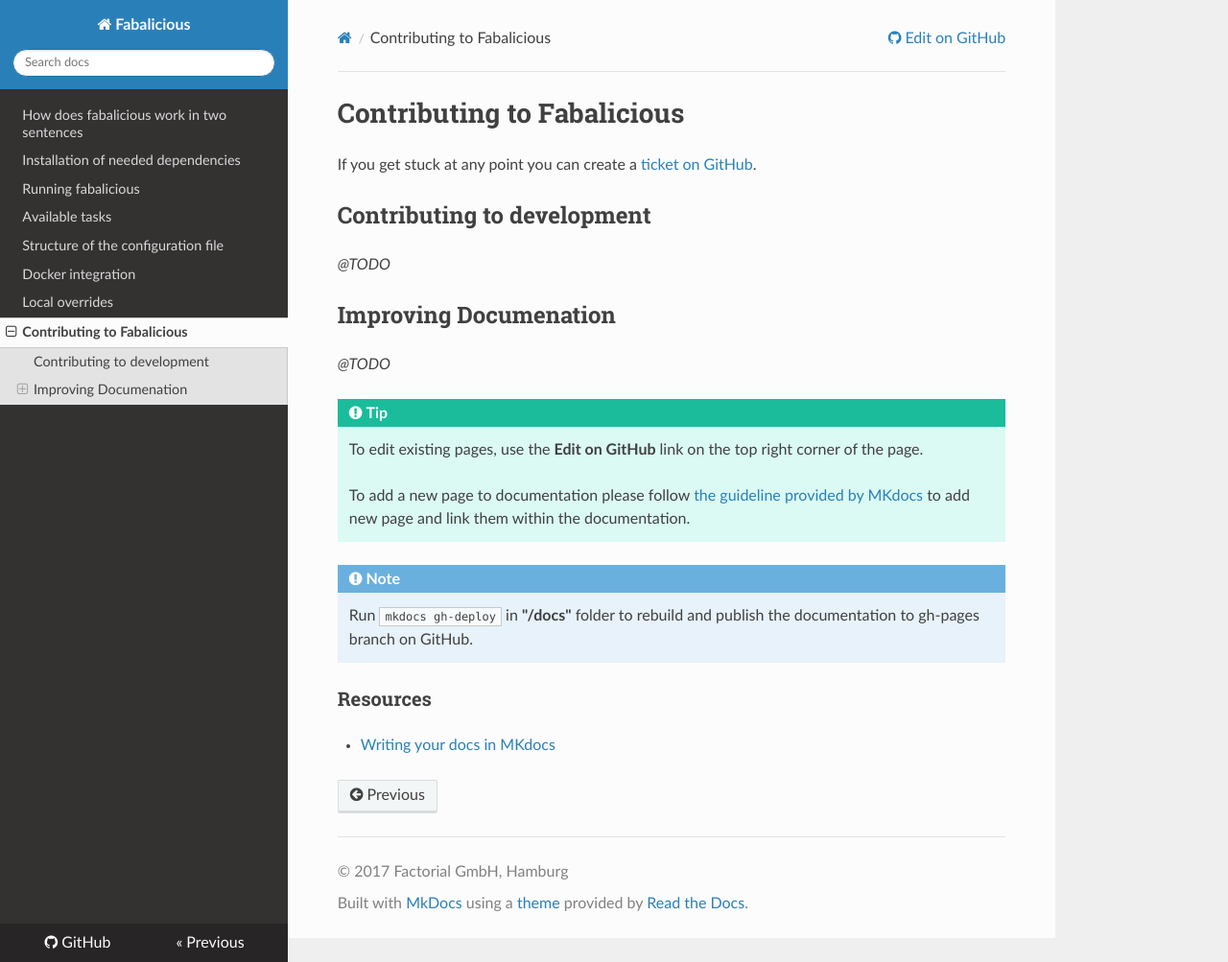
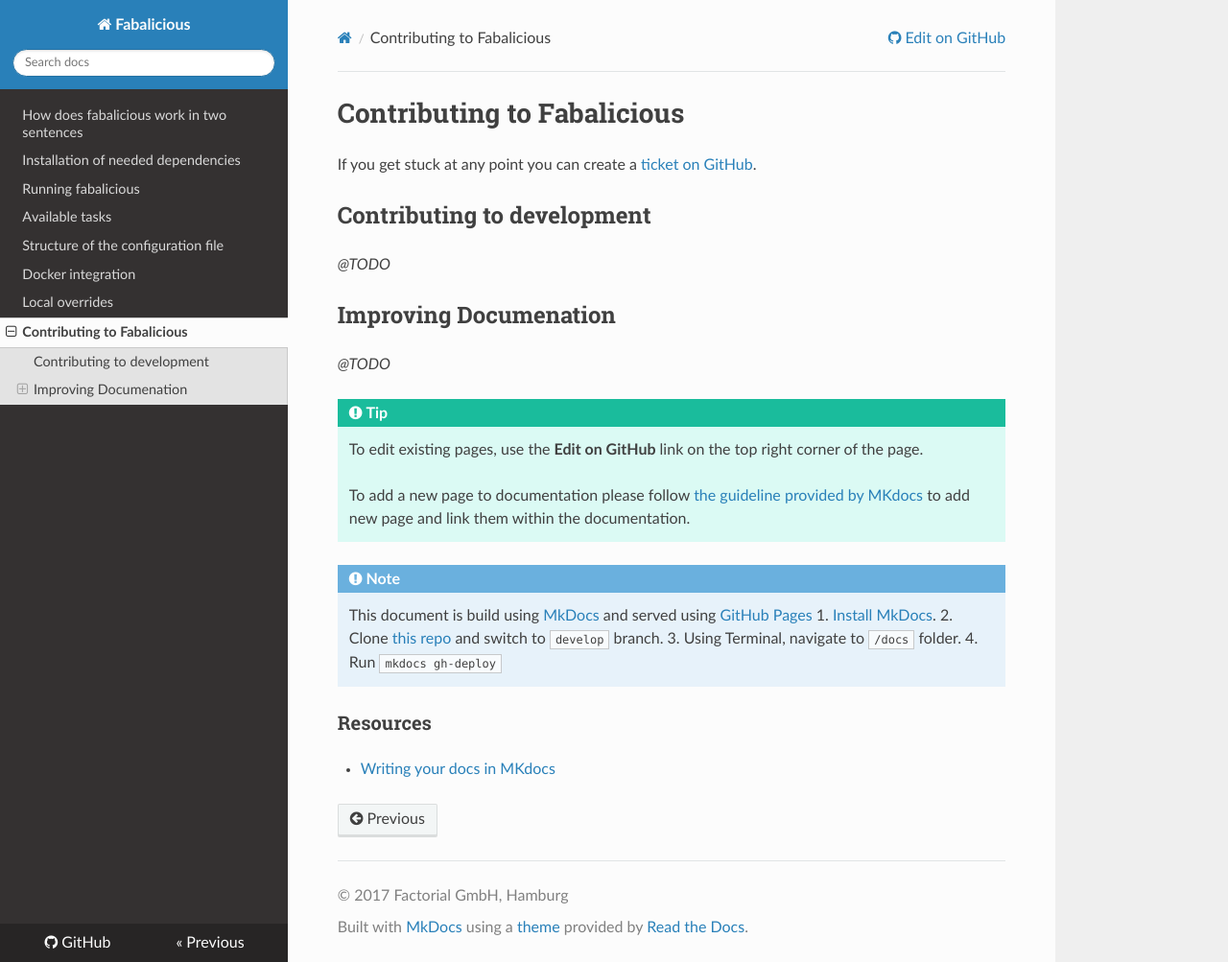
Before and after one commit to factorial-io/fabalicious, an MkDocs documentation site: the page built from docs/docs/contribute.md, in a window 1280 px wide and 1003 px high. Shown: the whole window at 96% size. Built offline with MkDocs 1.6.1, drawn with Linux system fonts in a browser that asks for light colours; nearby versions of some CDN libraries; old or Windows-style settings are respelled for this version of MkDocs.

Commit message:
Update contribute.md

```diff
--- a/docs/docs/contribute.md
+++ b/docs/docs/contribute.md
@@ -17,7 +17,11 @@
     To add a new page to documentation please follow [the guideline provided by MKdocs](http://www.mkdocs.org/user-guide/writing-your-docs/#configure-pages-and-navigation) to add new page and link them within the documentation.
 
 !!! note
-    Run `mkdocs gh-deploy` in **"/docs"** folder to rebuild and publish the documentation to gh-pages branch on GitHub.
+    This document is build using [MkDocs](http://www.mkdocs.org/) and served using [GitHub Pages](https://pages.github.com/)
+    1. [Install MkDocs](http://www.mkdocs.org/#installation).
+    2. Clone [this repo](https://github.com/factorial-io/fabalicious) and switch to `develop` branch.
+    3. Using Terminal, navigate to `/docs` folder.
+    4. Run `mkdocs gh-deploy`
 
 ### Resources
 * [Writing your docs in MKdocs](http://www.mkdocs.org/user-guide/writing-your-docs/)
```
